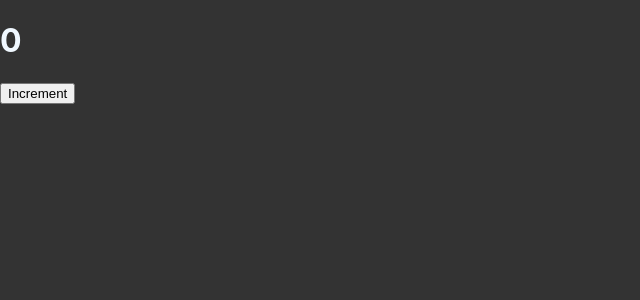
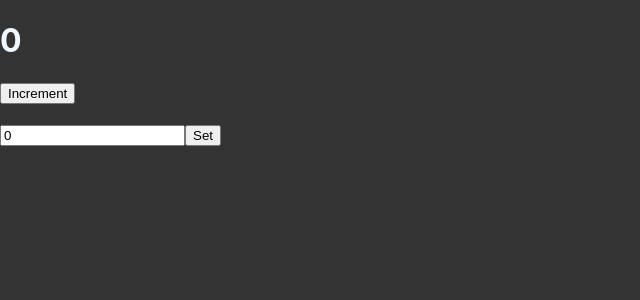
Before and after one commit to RaktimParasar/learning-frontend-testing, a React (Create React App) app in the folder react-testing/test-101/: page / in a window 1280 px wide. Shown: the top 300 px of the page, without its empty margins (0-640 px from the left). Built offline with nearby package versions, Linux system fonts and the light colour scheme.

Commit message:
keyboard interactions

```diff
--- a/react-testing/test-101/src/components/counter/Counter.tsx
+++ b/react-testing/test-101/src/components/counter/Counter.tsx
@@ -2,11 +2,21 @@
 
 export const Counter = () => {
   const [count, setCount] = useState(0);
+  const [amount, setAmount] = useState(0);
 
   return (
     <div>
       <h1>{count}</h1>
       <button onClick={() => setCount(count + 1)}>Increment</button>
+      <br />
+      <br />
+      <input
+        type="number"
+        name="amount"
+        value={amount}
+        onChange={(e) => setAmount(parseInt(e.target.value))}
+      />
+      <button onClick={() => setCount(amount)}>Set</button>
     </div>
   );
 };
```
Also changed, not shown: 1 other file (tests, documents, lock files or other folders).
